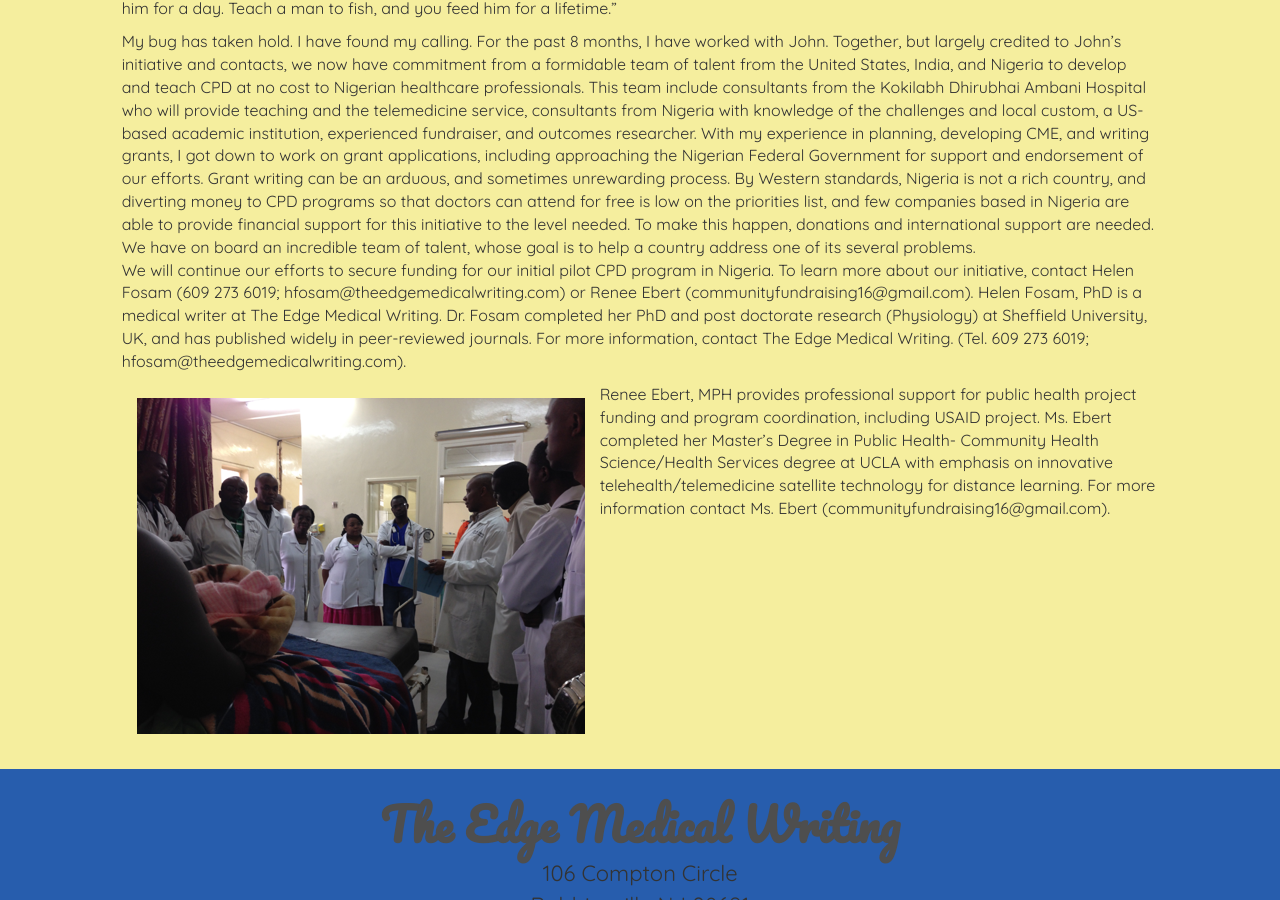
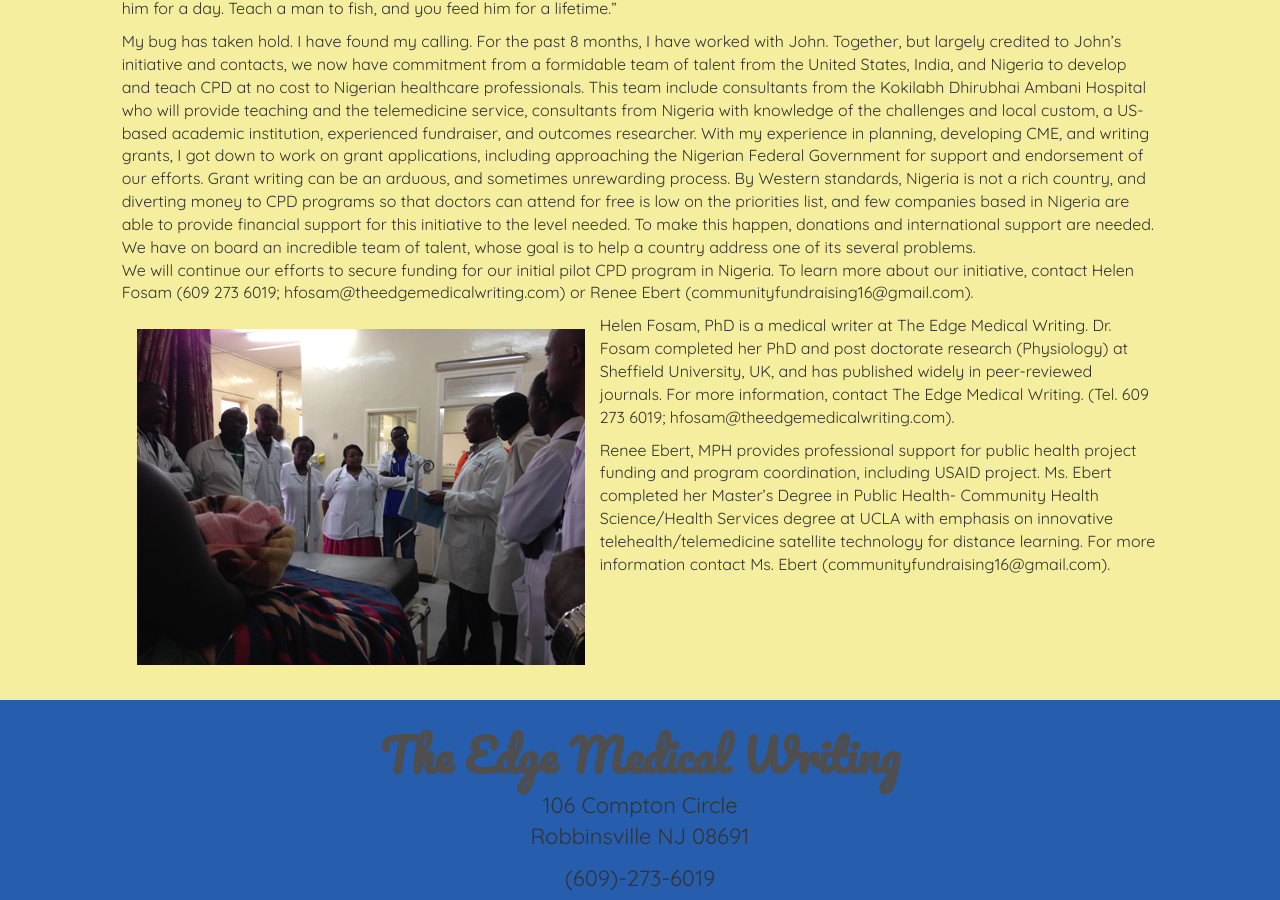
Before and after one commit to saltoriousSIG/theedge, a Jekyll site: the page built from _posts/nigeria-project/2016-07-28-We're-In-This-Together.md07-28-We're-In-This-Together.md, in a window 1280 px wide and 900 px high, scrolled down 1940 px. Built offline with Jekyll 4.4.1, drawn with Linux system fonts in a browser that asks for light colours.

Commit message:
Update 2016-07-28-We're-In-This-Together.md07-28-We're-In-This-Together.md

```diff
--- a/_posts/nigeria-project/2016-07-28-We're-In-This-Together.md07-28-We're-In-This-Together.md
+++ b/_posts/nigeria-project/2016-07-28-We're-In-This-Together.md07-28-We're-In-This-Together.md
@@ -20,11 +20,15 @@ Interesting, I thought. How can that be? Here in the US practice of medicine is
 
 My bug has taken hold. I have found my calling. For the past 8 months, I have worked with John. Together, but largely credited to John’s initiative and contacts, we now have commitment from a formidable team of talent from the United States, India, and Nigeria to develop and teach CPD at no cost to Nigerian healthcare professionals. This team include consultants from the Kokilabh Dhirubhai Ambani Hospital who will provide teaching and the telemedicine service, consultants from Nigeria with knowledge of the challenges and local custom, a US-based academic institution, experienced fundraiser, and outcomes researcher. With my experience in planning, developing CME, and writing grants, I got down to work on grant applications, including approaching the Nigerian Federal Government for support and endorsement of our efforts. Grant writing can be an arduous, and sometimes unrewarding process. By Western standards, Nigeria is not a rich country, and diverting money to CPD programs so that doctors can attend for free is low on the priorities list, and few companies based in Nigeria are able to provide financial support for this initiative to the level needed. To make this happen, donations and international support are needed. We have on board an incredible team of talent, whose goal is to help a country address one of its several problems.
 We will continue our efforts to secure funding for our initial pilot CPD program in Nigeria. To learn more about our initiative, contact Helen Fosam (609 273 6019; hfosam@theedgemedicalwriting.com) or Renee Ebert (communityfundraising16@gmail.com).
+
+![blog-nigeria-image](/assets/img/nigeria-blog-img-3.png)
+
+
+
+
+
 Helen Fosam, PhD is a medical writer at The Edge Medical Writing. Dr. Fosam completed her PhD and post doctorate research (Physiology) at Sheffield University, UK, and has published widely in peer-reviewed journals. For more information, contact The Edge Medical Writing. (Tel. 609 273 6019; hfosam@theedgemedicalwriting.com).
 
 
 
-![blog-nigeria-image](/assets/img/nigeria-blog-img-3.png)
-
-
 Renee Ebert, MPH provides professional support for public health project funding and program coordination, including USAID project. Ms. Ebert completed her Master’s Degree in Public Health- Community Health Science/Health Services degree at UCLA with emphasis on innovative telehealth/telemedicine satellite technology for distance learning. For more information contact Ms. Ebert (communityfundraising16@gmail.com).
```
